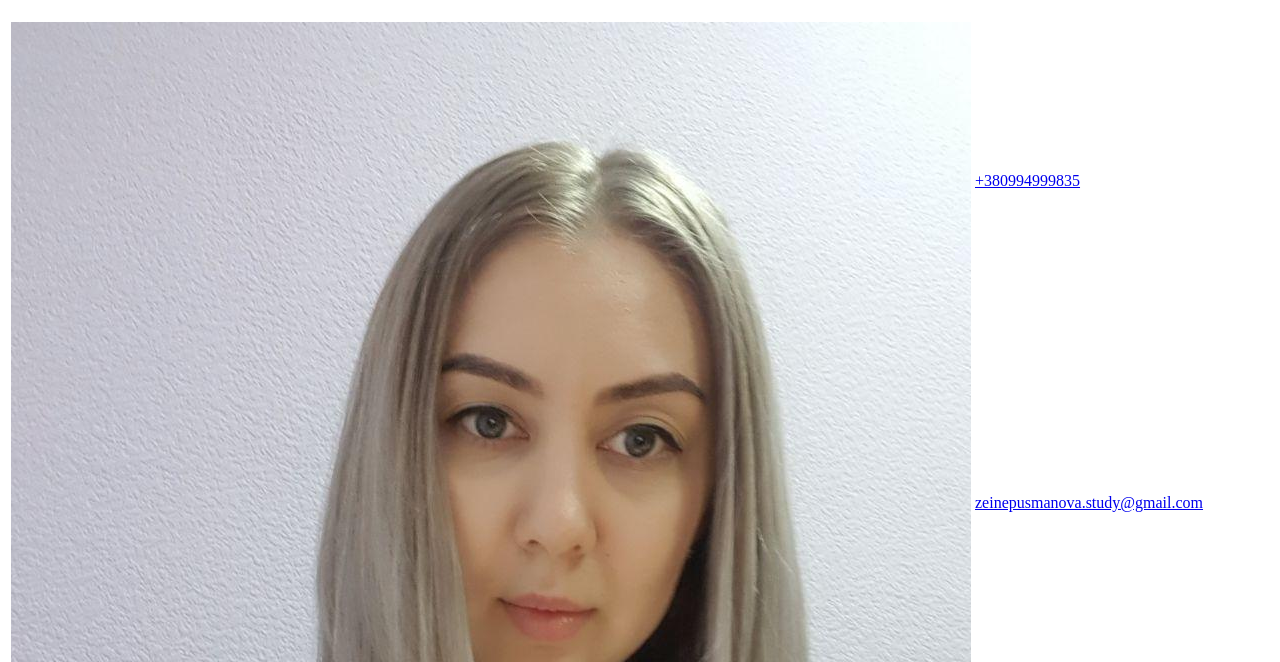
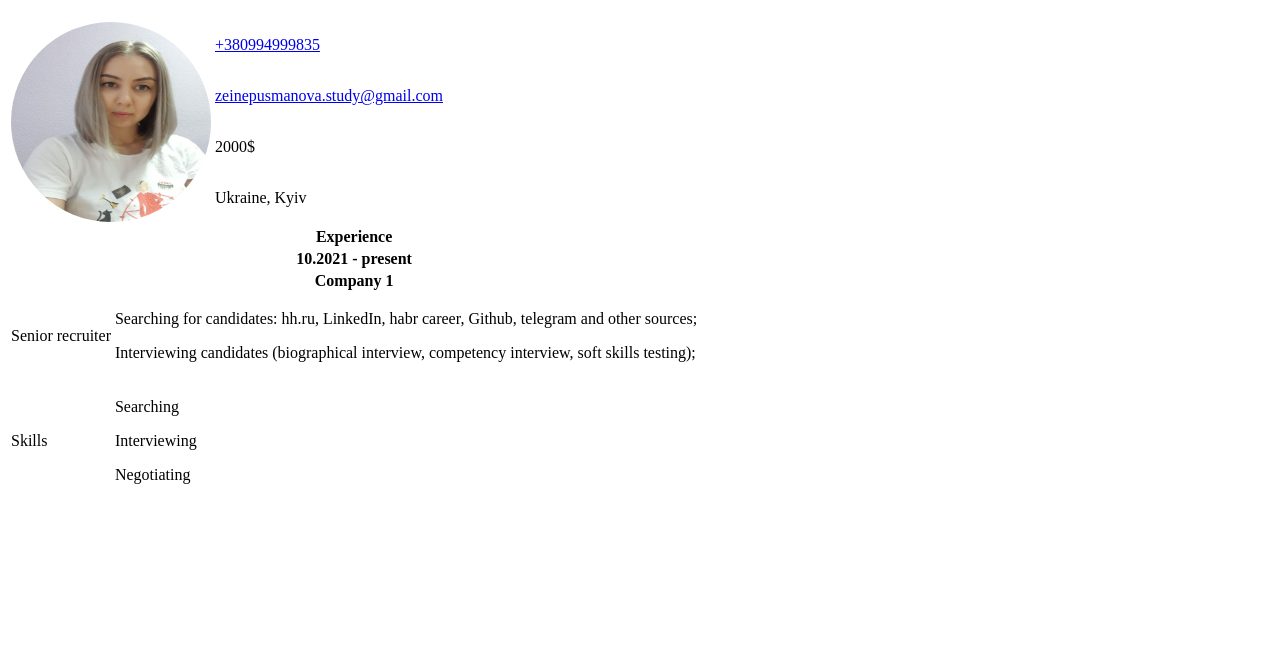
Before and after one commit to zeyneplyumanova/resume, a plain HTML site: page index.html in a window 1280 px wide. Shown: the part 61-723 px from the top of the page. Drawn offline with Linux system fonts and the light colour scheme.

Commit message:
card-photo

```diff
--- a/css/style.css
+++ b/css/style.css
@@ -1,4 +1,4 @@
-.card.photo {
+.card-photo {
     display: block;
     width: 200px;
     height: 200px;
--- a/index.html
+++ b/index.html
@@ -15,7 +15,7 @@
         <tbody>
             <tr>
                 <td rowspan="4">
-                    <img class="card.photo" src="img/photo.jpg">
+                    <img class="card-photo" src="img/photo.jpg">
                 </td>
                 <td>
                     <a href="tel:+380994999835">+380994999835</a>
```
